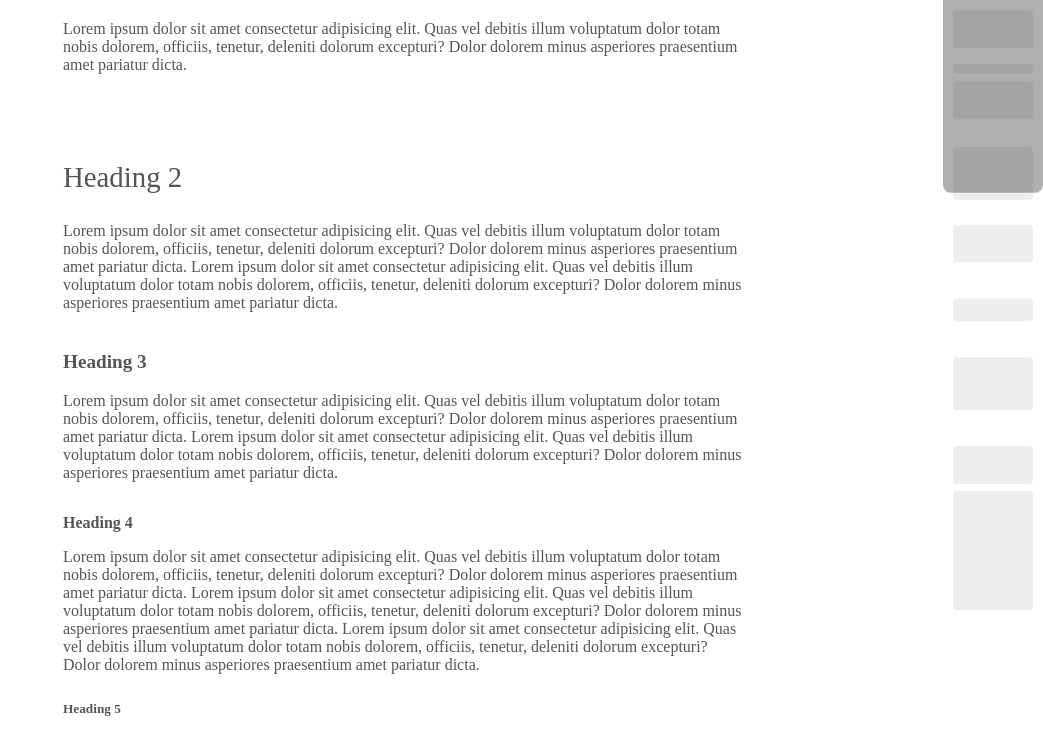
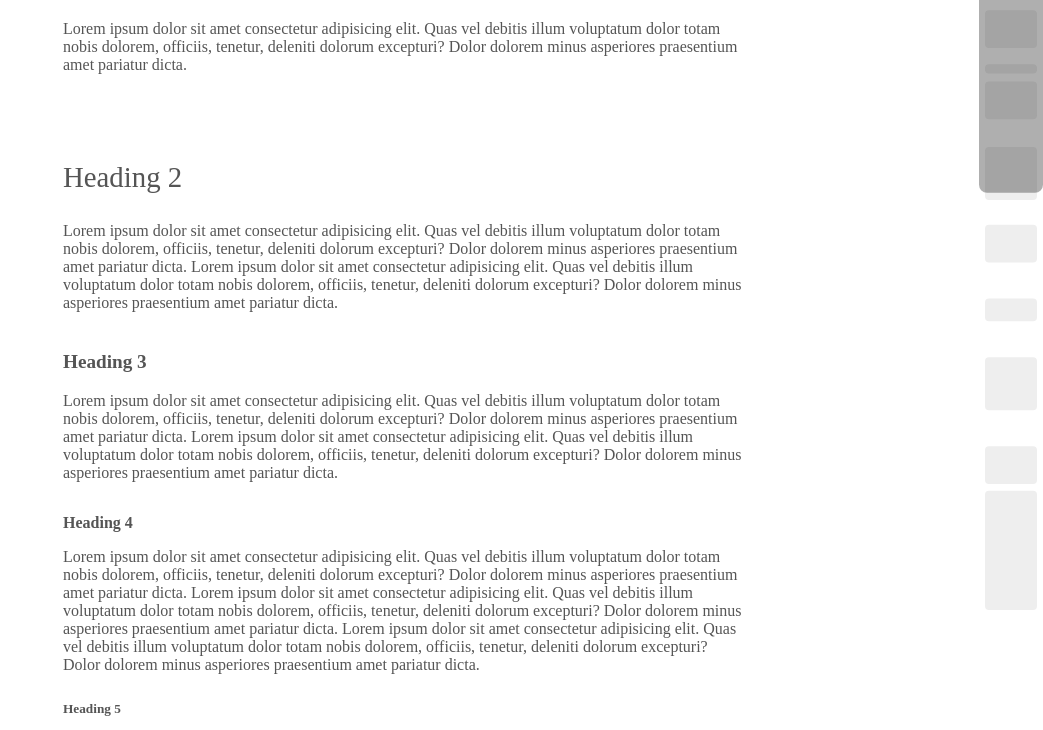
Before and after one commit to libondev/navmap, a website built with Vite: page playground/index.html in a window 1280 px wide. Shown: the part 143-873 px from the top of the page, without its empty margins (237-1280 px from the left). Built offline with nearby package versions, Linux system fonts and the light colour scheme.

Commit message:
fix: 修复移动端滚动事件冲突

```diff
--- a/playground/index.html
+++ b/playground/index.html
@@ -87,6 +87,7 @@
       background-color: #f7f8fa !important;
       font-size: 16px;
       font-family: 'Courier New', Courier, monospace;
+      overflow-x: auto
     }
   </style>
 </head>
--- a/playground/index.ts
+++ b/playground/index.ts
@@ -7,7 +7,7 @@ import Headings from '../src/plugins/headings'
 
 navmap({
   canvas: {
-    width: 100
+    width: window.innerWidth * 0.05,
   },
   plugins: [
     Headings({
--- a/src/core/observe.ts
+++ b/src/core/observe.ts
@@ -18,12 +18,22 @@ export function createWindowsObserver (
   { config: { canvas, viewport, states }, draw, init }:
   { config: Options, draw: () => void, init: () => void }
 ) {
-  const resizeCanvasHeight = () => {
+  const resizeCanvas = () => {
     states.scrollTop = visualViewport.pageTop
     states.scaleRatio = (canvas.height = window.innerHeight) / viewport.offsetHeight
     states.scrollHeight = canvas.height * states.scaleRatio
 
     draw()
+  }
+
+  let resizeTimeoutId: number
+  const debounceResizeCanvas = () => {
+    resizeTimeoutId ? clearTimeout(resizeTimeoutId) : resizeCanvas()
+
+    resizeTimeoutId = window.setTimeout(() => {
+      resizeCanvas()
+      resizeTimeoutId = null
+    }, 500)
   }
 
   const scrollDrawerHandle = () => {
@@ -35,13 +45,13 @@ export function createWindowsObserver (
   new Promise<void>((resolve) => {
     init() // trigger plugins update hook
     resolve()
-  }).then(resizeCanvasHeight)
+  }).then(debounceResizeCanvas)
 
-  window.addEventListener('resize', resizeCanvasHeight, { passive: true })
+  window.addEventListener('resize', debounceResizeCanvas, { passive: true })
   document.addEventListener('scroll', scrollDrawerHandle, { passive: true })
 
   return () => {
-    window.removeEventListener('resize', resizeCanvasHeight)
+    window.removeEventListener('resize', debounceResizeCanvas)
     document.removeEventListener('scroll', scrollDrawerHandle)
   }
 }
--- a/src/core/utils.ts
+++ b/src/core/utils.ts
@@ -7,10 +7,10 @@ export function getCanvasElement (options: UserOptions) {
   const canvasElement = Object.assign(
     document.createElement('canvas'),
     {
-      width: options.canvas?.width ?? 15,
-      height: options.canvas?.height ?? window.innerHeight,
-      className: `navmap-canvas ${options.canvas?.className || ''}`,
-      style: 'position:fixed;right:0;top:0'
+      height: window.innerHeight,
+      width: options.canvas?.width || 15,
+      style: 'position:fixed;right:0;top:0',
+      className: options.canvas?.className ?? 'navmap-canvas'
     }
   )
 
--- a/src/plugins/scrollbar.ts
+++ b/src/plugins/scrollbar.ts
@@ -4,6 +4,8 @@ import type { Plugin } from '../types'
 type PluginContext = {
   deltaY: number
   states: PluginStates
+  _bindPointEvents: () => void
+  _unbindPointEvents: () => void
 } & Record<
   '_pointerDown' | '_pointerMove' | '_pointerUp',
   (this: PluginContext, ev: PointerEvent) => void
@@ -25,6 +27,15 @@ const Scrollbar: Plugin<PluginContext> = {
     this.states = states
 
     canvas.addEventListener('pointerdown', this._pointerDown)
+
+    // TODO: If the device supports touch events, indicates that the current side is mobile,
+    // The 'pointermove' event conflicts with the default scrolling behavior,
+    // There is no perfect solution for the moment, so it is temporarily disabled
+    // 移动端浏览器的滚动行为和PC端不一样，会导致拖动滚动条时页面也会滚动，暂时禁用手机端的滚动行为
+    if ('ontouchstart' in document) {
+      // eslint-disable-next-line @typescript-eslint/no-empty-function
+      this._unbindPointEvents = this._bindPointEvents = () => { }
+    }
   },
 
   draw (ctx, { canvas: { width, height }, states: { scrollTop, scaleRatio } }) {
@@ -40,10 +51,19 @@ const Scrollbar: Plugin<PluginContext> = {
   destroy (_, { canvas, viewport }) {
     viewport.classList.remove('hide-scrollbar')
     viewport.removeChild(canvas)
-    canvas.addEventListener('pointerdown', this._pointerDown)
+    canvas.removeEventListener('pointerdown', this._pointerDown)
   },
 
   deltaY: 0,
+
+  _bindPointEvents () {
+    document.addEventListener('pointermove', this._pointerMove)
+    document.addEventListener('pointerup', this._pointerUp, { once: true })
+  },
+
+  _unbindPointEvents () {
+    document.removeEventListener('pointermove', this._pointerMove)
+  },
 
   _pointerDown (ev) {
     ev.preventDefault()
@@ -60,8 +80,7 @@ const Scrollbar: Plugin<PluginContext> = {
       document.documentElement.scrollTop = (y - this.deltaY) / scaleRatio
     }
 
-    document.addEventListener('pointermove', this._pointerMove)
-    document.addEventListener('pointerup', this._pointerUp, { once: true })
+    this._bindPointEvents()
   },
 
   _pointerMove ({ clientY }) {
@@ -69,7 +88,7 @@ const Scrollbar: Plugin<PluginContext> = {
   },
 
   _pointerUp () {
-    document.removeEventListener('pointermove', this._pointerMove)
+    this._unbindPointEvents()
   }
 }
 
--- a/src/types.ts
+++ b/src/types.ts
@@ -20,7 +20,6 @@ export interface UserOptions {
   plugins?: Plugin[]
   canvas?: {
     width?: number
-    height?: number
     className?: string
   }
 }
```
Also changed, not shown: pnpm-lock.yaml.
